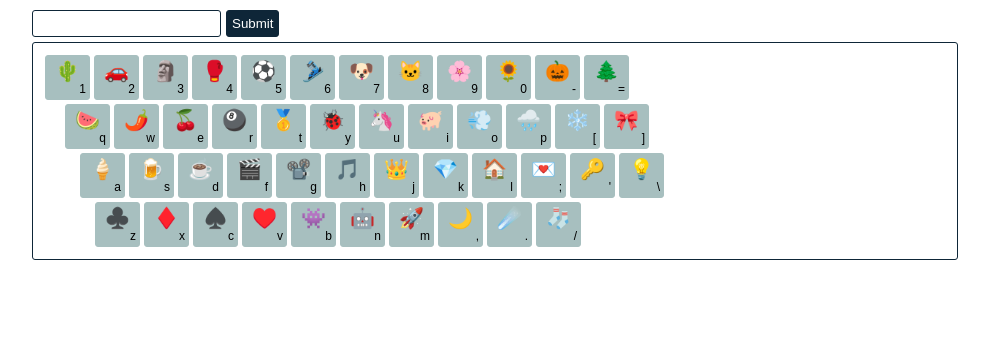
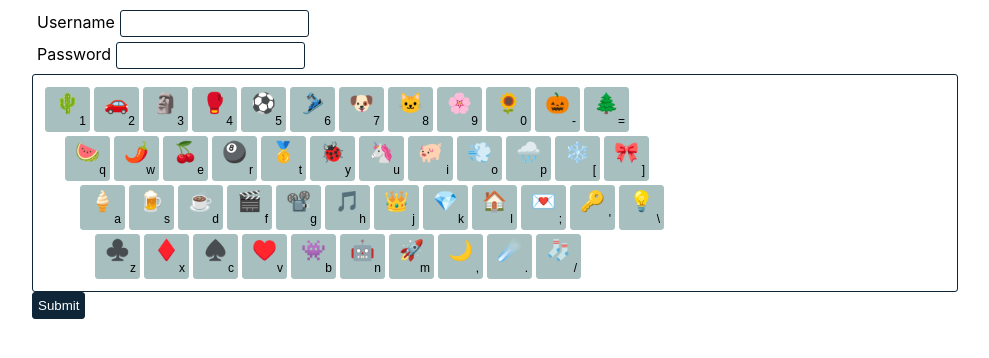
Before and after one commit to Liz-Davies/EmojiKeyboard, a React (Create React App) app in the folder frontend/: page / in a window 1280 px wide. Shown: the top 358 px of the page, without its empty margins (81-1070 px from the left). Built offline with nearby package versions, Linux system fonts and the light colour scheme.

Commit message:
Allow users to switch back and forth between buttons and keyboards naturally

```diff
--- a/frontend/src/App.css
+++ b/frontend/src/App.css
@@ -27,8 +27,12 @@ input{
     padding:5px;
     color:white;
 }
+.form-row {
+    margin:5px;
+}
 .form-row > *{
     margin-right:5px;
+
 }
 
 
--- a/frontend/src/App.js
+++ b/frontend/src/App.js
@@ -6,7 +6,11 @@ function App() {
   return (
     <div className="container">
         <div className="row">
-            <form className="passwordForm">
+            <form className="passwordForm" autoComplete="off">
+                <div className="form-row">
+                    <label htmlFor="login-username-field">Username</label>
+                    <input id="login-username-field" type="text"  autoComplete="off"/>
+                </div>
                 <EmojiKeyboard/>
             </form>
         </div>
--- a/frontend/src/components/emoji-keyboard.js
+++ b/frontend/src/components/emoji-keyboard.js
@@ -59,7 +59,7 @@ const ROWS_CONFIG_EN = [
 
 class EmojiKey extends React.Component{
     render(){
-        const {emoji,key_mapping,clickAction} = this.props;
+        const {key_mapping,clickAction} = this.props;
         return <button className='emoji-key' onClick={(e)=>clickAction(e,key_mapping)}><span className='emoji-char'>{EN_KEY_MAP[key_mapping]}</span><span className='key-reminder'>{key_mapping}</span></button>
     }
 }
@@ -88,30 +88,49 @@ export class EmojiKeyboard extends React.Component{
             password_val:""
         }
     }
+	logKey(event_name,key){
+		let new_action = {
+            time:new Date(),
+            action:event_name,
+            target:key,
+            alias:EN_KEY_MAP[key]
+        }
+		console.log(new_action)
+		this.actionRecord.push(new_action);
+	}
     clickAction(e,key){
         e.preventDefault();
-        this.actionRecord.push({
-            time:new Date(),
-            action:"button_click",
-            target:key,
-            alias:EN_KEY_MAP[key]
-        });
+		this.logKey('button_click',key)
         let {password_val} = this.state;
         this.setState({password_val:password_val+key})
     }
-    keyPress(e){
-        let key = e.target.value.charAt(e.target.value.length-1)
-        this.actionRecord.push({
-            time:new Date(),
-            action:"key_press",
-            target:key,
-            alias:EN_KEY_MAP[key]
-        });
+	inputEntry(e){
+		let {password_val} = this.state;
+		let key = e.target.value.charAt(e.target.value.length-1)
+		this.logKey('input_change',key)
         this.setState({password_val:e.target.value})
-        console.log(this.actionRecord[this.actionRecord.length-1]);
+	}
+    keyDown(e){
+		//handle key presses that are made while working with the keyboard
+		let key = e.key.toLowerCase();//account for accidental capslock
+		let {password_val} = this.state;
+		if("backspace" === key){
+			this.setState({password_val:password_val.slice(0,password_val.length-1)})
+		}else if("enter"===key){
+			this.submitAction()
+		}else if(key in EN_KEY_MAP){
+			this.logKey("key_press",key)
+			this.setState({password_val:password_val+key})
+		}else{
+			this.setState({password_val:password_val})
+		}
+
+
     }
     submitAction(e){
-        e.preventDefault();
+		if(e){
+			e.preventDefault();
+		}
         this.actionRecord.push({
             time:new Date(),
             action:"submit"
@@ -125,16 +144,22 @@ export class EmojiKeyboard extends React.Component{
         //fail add fail to actionRecord
     }
     render(){
-        let rendered_rows = ROWS_CONFIG_EN.map((row,index)=><EmojiKeyRow key={index} onKeyPress={this.keyPress.bind(this)} clickAction={this.clickAction.bind(this)} keys={row}/>);
+        let rendered_rows = ROWS_CONFIG_EN.map((row,index)=><EmojiKeyRow key={index} clickAction={this.clickAction.bind(this)} keys={row}/>);
         return (
             <div>
                 <div className="form-row">
-                    <input className="text-input" type="password" id="emoji-pass-field" onChange={this.keyPress.bind(this)} value={this.state.password_val}/>
-                    <button className="form-submit" type="submit">Submit</button>
+                    <label htmlFor="#emoji-pass-field">Password</label>
+					<input className="text-input"
+						type="password"
+						id="emoji-pass-field"
+						autoComplete="off"
+						onChange={this.inputEntry.bind(this)}
+						value={this.state.password_val}/>
                 </div>
-                <div className="keyboard-en emoji-keyboard">
+                <div className="keyboard-en emoji-keyboard" onKeyDown={this.keyDown.bind(this)}>
                     {rendered_rows}
                 </div>
+				<button className="form-submit" onSubmit={this.submitAction} type="submit">Submit</button>
             </div>
         );
     }
```
